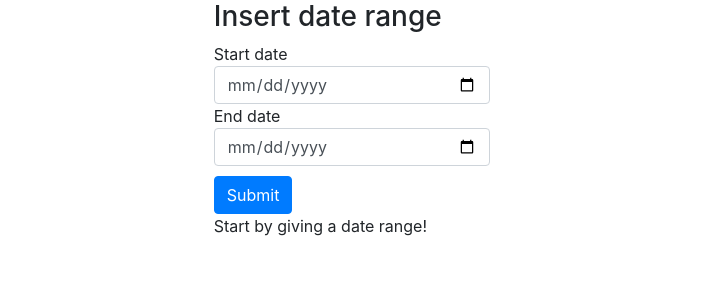
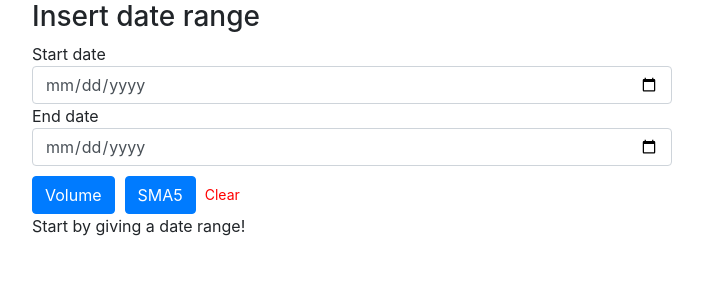
Before and after one commit to pkangasmaki/vincit_assignment, a React (Create React App) app in the folder frontend/: page / in a window 1280 px wide. Shown: the top 300 px of the page, without its empty margins (288-991 px from the left). Built offline with nearby package versions, Linux system fonts and the light colour scheme.

Commit message:
QOL updates

```diff
--- a/frontend/src/App.css
+++ /dev/null
@@ -1,4 +0,0 @@
-div {
-  margin-left: 20%;
-  margin-right: 20%;
-}
--- a/frontend/src/App.js
+++ b/frontend/src/App.js
@@ -1,5 +1,4 @@
 import React, { useState } from 'react'
-import './App.css'
 
 import DateForm from './components/DateForm'
 import Notification from './components/Notification'
@@ -9,16 +8,17 @@ const App = () => {
 
   const [notificationMsg, setNotificationMsg] = useState('')
   const [stocks, setStocks] = useState([])
-  const [dateRange, setDateRange] = useState('')
+  const [dateRange, setDateRange] = useState({})
+  const [showList, setShowList] = useState('')
 
   return (
-    <div>
+    <div style={{ marginLeft:'25%', marginRight:'25%' }}>
+      <Notification notificationMsg={notificationMsg}/>
       <div>
-        <Notification notificationMsg={notificationMsg}/>
         <h3>Insert date range</h3>
-        <DateForm setDateRange={setDateRange} setStocks={setStocks} setNotificationMsg={setNotificationMsg} />
+        <DateForm setShowList={setShowList} setDateRange={setDateRange} setStocks={setStocks} setNotificationMsg={setNotificationMsg} />
       </div>
-      <StockView dateRange={dateRange} stocks={stocks} />
+      <StockView showList={showList} dateRange={dateRange} stocks={stocks} />
     </div>
   )
 }
--- a/frontend/src/components/DateForm.js
+++ b/frontend/src/components/DateForm.js
@@ -1,10 +1,9 @@
 import React, { useState } from 'react'
 import Form from 'react-bootstrap/Form'
-//import Col from 'react-bootstrap/Col'
 import Button from 'react-bootstrap/Button'
 import stockService from '../services/stock'
 
-const DateForm = ({ setDateRange, setStocks, setNotificationMsg }) => {
+const DateForm = ({ setShowList, setDateRange, setStocks, setNotificationMsg }) => {
 
   const [startDate, setStartDate] = useState('')
   const [endDate, setEndDate] = useState('')
@@ -12,21 +11,32 @@ const DateForm = ({ setDateRange, setStocks, setNotificationMsg }) => {
   const handleStartDate = (e) => setStartDate(e.target.value)
   const handleEndDate = (e) => setEndDate(e.target.value)
 
+  const monthToNum = (month) => {
+    const months = ['Jan', 'Feb', 'Mar', 'Apr', 'May', 'Jun', 'Jul', 'Aug', 'Sep', 'Oct', 'Nov', 'Dec']
+
+    let numeralMonth = months.indexOf(month)+1
+
+    //Turn values such as 1 to 01 etc.
+    if(numeralMonth < 10) numeralMonth = '0'+ numeralMonth
+    return numeralMonth
+  }
+
   //Transform date from dd-mm-yy to mm/dd/yyyy
   const transformDate = (date) => {
-    const splitDate = date.split('-')
+
+    const dateObj = new Date(date).toString()
+    const splitDate = dateObj.split(' ')
 
     const dd = splitDate[2]
-    const mm = splitDate[1]
-    const yyyy = splitDate[0]
+    const mm = monthToNum(splitDate[1])
+    const yyyy = splitDate[3]
 
     const modifiedDate = mm+'/'+dd+'/'+yyyy
     return modifiedDate
   }
 
-  const handleSubmit = async (e) => {
+  const handleClick = async (e) => {
     e.preventDefault()
-
     //Pass notification if values are missing from input fields
     if(!startDate) {
       setNotificationMsg('Start date missing')
@@ -38,29 +48,29 @@ const DateForm = ({ setDateRange, setStocks, setNotificationMsg }) => {
       return setTimeout(() => setNotificationMsg(''), 3000)
     }
 
-    console.log('start:', transformDate(startDate))
-    console.log('end:', transformDate(endDate))
-    setDateRange(' from ' + transformDate(startDate)+ ' to ' + transformDate(endDate))
+    setDateRange({ start: transformDate(startDate), end: transformDate(endDate) })
+    console.log(transformDate(startDate), ' to ', transformDate(endDate))
     const data = await stockService.getRange(transformDate(startDate), transformDate(endDate))
     setStocks(data)
-    console.log(data)
+    setShowList(e.target.value)
+  }
 
-    //Clear the input-values
+  const handleClear = (e) => {
+    e.preventDefault()
+    setShowList('')
+    setDateRange({})
+    setStocks([])
     setStartDate('')
     setEndDate('')
   }
 
   return (
-    <Form onSubmit={handleSubmit}>
-
-          Start date
-      <Form.Control type="date" value={startDate} onChange={handleStartDate} />
-
-          End date
-      <Form.Control type="date" value={endDate} onChange={handleEndDate} />
-      <Button style={{ marginTop: 10 }} variant="primary" type="submit">
-        Submit
-      </Button>
+    <Form>
+      Start date <Form.Control type="date" value={startDate} onChange={handleStartDate} />
+      End date <Form.Control type="date" value={endDate} onChange={handleEndDate} />
+      <Button style={{ marginTop: 10 }} variant="primary" type="submit" onClick={handleClick} value="Volume"> Volume </Button>
+      <Button style={{ marginTop: 10, marginLeft: 10 }} variant="primary" onClick={handleClick} value="SMA5"> SMA5 </Button>
+      <Button style={{ marginTop: 10, color:'red' }} variant="sm link" onClick={handleClear} value="SMA5"> Clear </Button>
     </Form>
   )
 }
--- a/frontend/src/components/StockView.js
+++ b/frontend/src/components/StockView.js
@@ -1,7 +1,9 @@
-/* eslint-disable quotes */
 import React from 'react'
+import VolumeList from './VolumeList'
+import SMA5List from './SMA5List'
+import Table from 'react-bootstrap/Table'
 
-const StockView = ({ stocks, dateRange }) => {
+const StockView = ({ showList, stocks, dateRange }) => {
 
   //Display instructions if stocks haven't been defined yet
   if (stocks.length === 0) {
@@ -12,10 +14,86 @@ const StockView = ({ stocks, dateRange }) => {
     )
   }
 
+  const sortByVolume = (array) => {
+    return array.sort((a, b) => (a.Volume < b.Volume) ? 1 : (a.Volume === b.volume) ? ((a.PriceChange < b.PriceChange) ? 1 : -1) : -1 )
+  }
+
+  const sortBySMA5 = (array) => {
+    return array.sort((a, b) => {
+      return (a.Open/a.SMA5 < b.Open/b.SMA5) ? 1 : -1
+    })
+  }
+
+  const sortByDate = (array) => {
+    return array.sort((a, b) => {
+      return (a.Date > b.Date) ? 1 : -1
+    })
+  }
+
+  const calculateStreak = (array) => {
+    if(array.length === 0) return 0
+
+    let streakCalc= 1
+    let highestStreak= 0
+
+    //Sort array by date so they're in correct order
+    sortByDate(array).forEach(stock => {
+      if(stock.Close > stock.PreviousClose) {
+        streakCalc = streakCalc + 1
+        if (streakCalc > highestStreak) {
+          highestStreak = streakCalc
+        }
+      } else {
+        streakCalc = 1
+      }
+    })
+
+    return highestStreak
+  }
+
   return (
-    <div>
-      Showing stocks {dateRange}
-      {stocks.map(stock => <p key={stock.Date}>{stock.Date} - {stock[" Close/Last"]}</p>)}
+    <div style={{ marginTop: 10 }}>
+      <p>
+        In Apple stock historical data the Close/Last price increased <b>{calculateStreak(stocks.reverse())}</b> days in a row between {dateRange.start} and {dateRange.end}
+      </p>
+      <h4>{showList}</h4>
+
+      {showList==='Volume' &&
+      <Table striped bordered hover>
+        <thead>
+          <tr>
+            <td>Date</td>
+            <td>Volume</td>
+            <td>Price change</td>
+          </tr>
+        </thead>
+        <tbody>
+          {sortByVolume(stocks).map(stock =>
+            <VolumeList
+              key={stock.Date}
+              stock={stock}
+            />
+          )}
+        </tbody>
+      </Table>}
+
+      {showList==='SMA5' &&
+      <Table striped bordered hover>
+        <thead>
+          <tr>
+            <td>Date</td>
+            <td>Price change %</td>
+          </tr>
+        </thead>
+        <tbody>
+          {sortBySMA5(stocks).map(stock =>
+            <SMA5List
+              key={stock.Date}
+              stock={stock}
+            />
+          )}
+        </tbody>
+      </Table>}
     </div>
   )
 }
```
Also changed, not shown: 1 other file (tests, documents, lock files or other folders).
